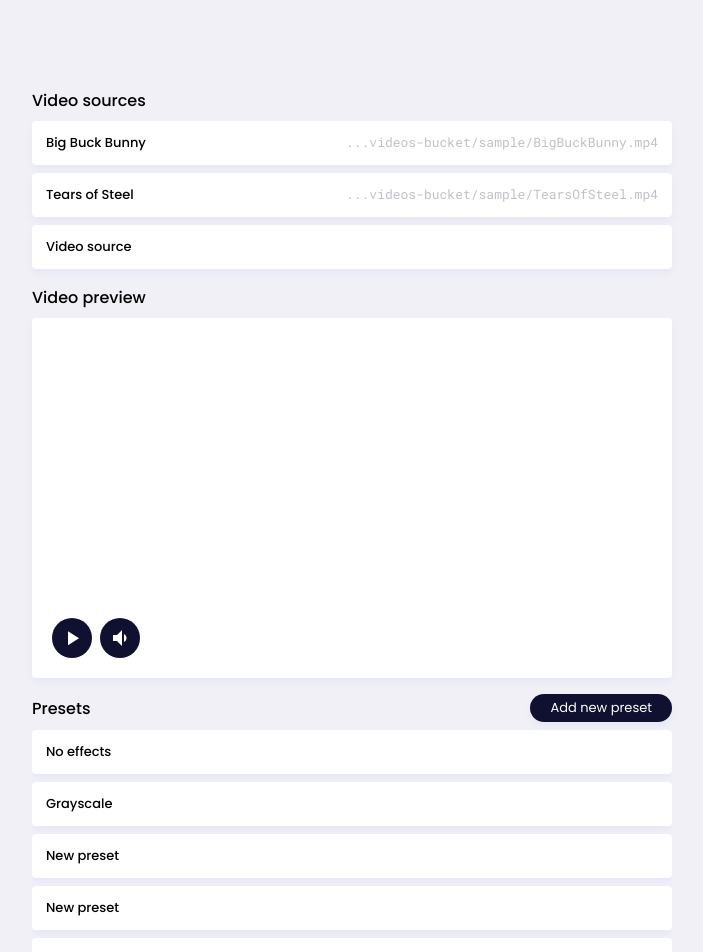
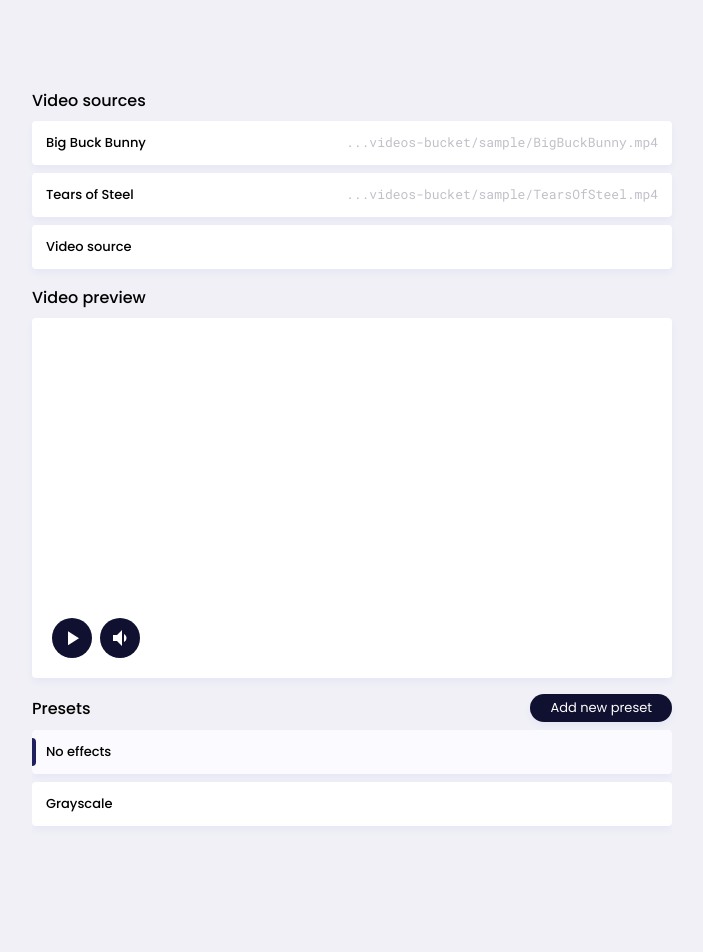
Before and after one commit to jakubmaniak/video-effects, a React (Create React App) app: page / in a window 1280 px wide. Shown: the top 952 px of the page, without its empty margins (288-991 px from the left). Built offline with nearby package versions, Linux system fonts and the light colour scheme.

Commit message:
Add preset items selection

```diff
--- a/src/components/Preset.js
+++ b/src/components/Preset.js
@@ -1,11 +1,24 @@
 import '../styles/Preset.css';
-import { useState } from 'react';
+import { useEffect, useState } from 'react';
 
 function Preset(props) {
     const [name, setName] = useState(props.name ?? 'New preset');
+    const [selected, setSelected] = useState(false);
+
+    useEffect(() => {
+        if (!props.selected == selected) {
+            setSelected(!!props.selected);
+        }
+    }, [props.selected]);
+
+    function getItemClassName() {
+        return 'preset' + (
+            selected ? ' preset--selected' : ''
+        );
+    }
 
     return (
-        <div className="preset">{name}</div>
+        <button className={getItemClassName()} onClick={props.onClick}>{name}</button>
     );
 }
 
--- a/src/components/PresetList.js
+++ b/src/components/PresetList.js
@@ -1,19 +1,30 @@
+import { useEffect, useState } from 'react';
 import '../styles/PresetList.css';
 import Preset from './Preset';
 
 function PresetList() {
+    let [presets, setPresets] = useState(new Set());
+    let [selectedPreset, setSelectedPreset] = useState();
+
+    useEffect(() => {
+        presets.add({ name: 'No effects' });
+        presets.add({ name: 'Grayscale' });
+        setPresets(new Set(presets));
+
+        setSelectedPreset(presets.values().next().value);
+    }, []);
+
     return (
-        <div className="preset__list">
-            <Preset name="No effects"/>
-            <Preset name="Grayscale"/>
-            <Preset/>
-            <Preset/>
-            <Preset/>
-            <Preset/>
-            <Preset/>
-            <Preset/>
-            <Preset/>
-        </div>
+        <div className="preset__list">{
+            [...presets].map((preset) =>
+                <Preset
+                    key={preset.name}
+                    name={preset.name}
+                    selected={preset === selectedPreset}
+                    onClick={() => setSelectedPreset(preset)}
+                />
+            )
+        }</div>
     );
 }
 
--- a/src/styles/Preset.css
+++ b/src/styles/Preset.css
@@ -1,8 +1,31 @@
 .preset {
+    position: relative;
     padding: 12px 14px;
     background-color: #FFFFFF;
     border-radius: 4px;
     box-shadow: 0 4px 8px rgba(0,0,255,0.04);
     font-size: 13px;
     font-weight: 500;
+    text-align: left;
+    cursor: pointer;
+    transition: background-color 0.2s, color 0.2s;
 }
+
+.preset:hover {
+    color: #202080;
+}
+
+.preset--selected {
+    background-color: #FAFAFF;
+}
+
+.preset--selected::before {
+    content: '';
+    position: absolute;
+    left: 0;
+    top: 8px;
+    bottom: 8px;
+    width: 4px;
+    background-color: #202060;
+    border-radius: 0 4px 4px 0;
+}
--- a/src/styles/PresetList.css
+++ b/src/styles/PresetList.css
@@ -1,4 +1,6 @@
 .preset__list {
+    display: flex;
+    flex-direction: column;
     height: 300px;
     overflow-y: auto;
 }
```
